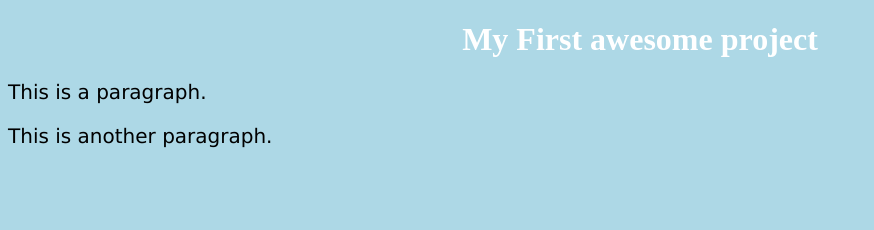
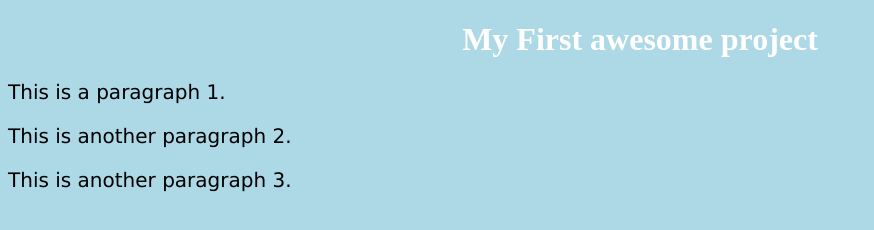
Before and after one commit to VodaStudent/MyAwesomeProject, a plain HTML site: page index.html in a window 1280 px wide. Shown: the whole page, without its empty margins (0-874 px from the left). Drawn offline with Linux system fonts and the light colour scheme.

Commit message:
My third commit

```diff
--- a/index.html
+++ b/index.html
@@ -6,8 +6,9 @@
 <body>
 
 <h1>My First awesome project</h1>
-<p>This is a paragraph.</p>
-<p>This is another paragraph.</p>
+<p>This is a paragraph 1.</p>
+<p>This is another paragraph 2.</p>
+<p>This is another paragraph 3.</p>
 
 </body>
 </html>
```
